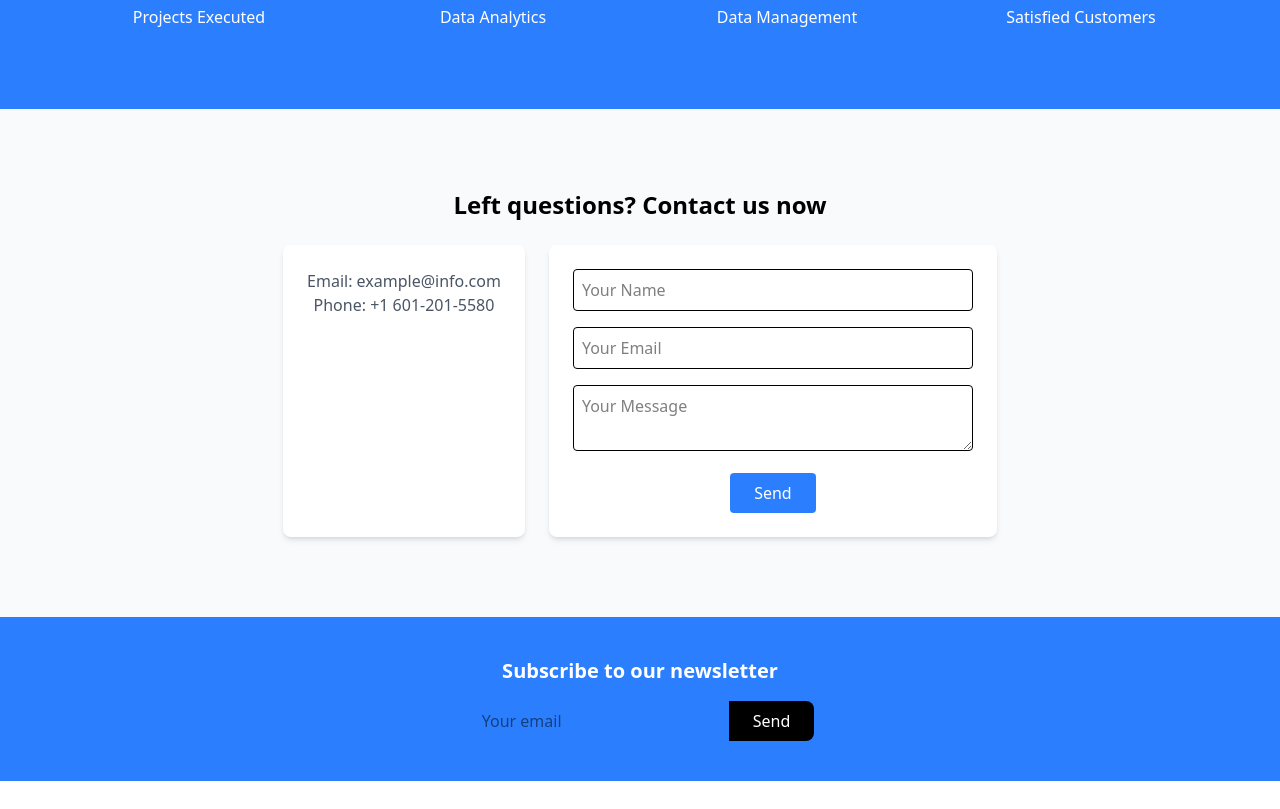
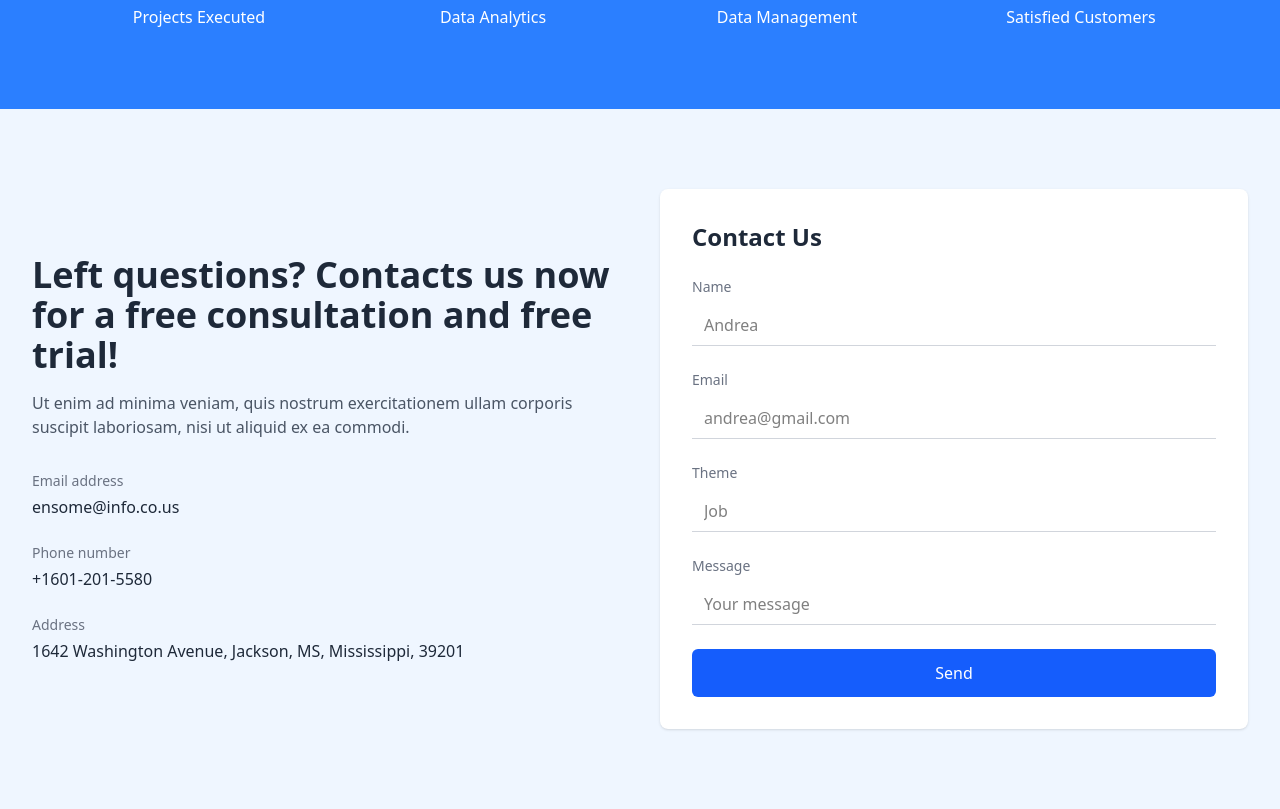
Before and after one commit to strdoffin/CodeKitWeb-045, a Next.js app in the folder frontend/: page /page1 in a window 1280 px wide. Shown: the part 3591-4400 px from the top of the page. Before the commit the page ends 4372 px from the top, so only its background shows below. Built offline with nearby package versions, Linux system fonts and the light colour scheme.

Commit message:
add pricetag

```diff
--- a/frontend/src/app/page1/page.tsx
+++ b/frontend/src/app/page1/page.tsx
@@ -322,32 +322,85 @@ export default function Home() {
             </section>
 
             {/* Contact Section */}
-            <section className="py-20 text-center">
-                <h2 className="text-2xl font-bold">Left questions? Contact us now</h2>
-                <div className="mt-6 flex flex-wrap justify-center gap-6">
-                    <div className="bg-white p-6 rounded-lg shadow-md max-w-md">
-                        <p className="text-gray-600">Email: example@info.com</p>
-                        <p className="text-gray-600">Phone: +1 601-201-5580</p>
-                    </div>
-                    <div className="bg-white p-6 rounded-lg shadow-md max-w-md">
-                        <form>
-                            <input type="text" placeholder="Your Name" className="w-full mb-4 p-2 border rounded" />
-                            <input type="email" placeholder="Your Email" className="w-full mb-4 p-2 border rounded" />
-                            <textarea placeholder="Your Message" className="w-full p-2 border rounded"></textarea>
-                            <button className="mt-4 bg-blue-500 text-white py-2 px-6 rounded">Send</button>
-                        </form>
+            <section className="py-20 bg-blue-50">
+                <div className="max-w-7xl mx-auto px-4 sm:px-6 lg:px-8">
+                    <div className="grid md:grid-cols-2 gap-10 items-center">
+                        {/* Left Column - Contact Information */}
+                        <div className="space-y-8">
+                            <div>
+                                <h2 className="text-4xl font-bold text-gray-800 mb-4">
+                                    Left questions? Contacts us now for a free consultation and free trial!
+                                </h2>
+                                <p className="text-gray-600 mb-8">
+                                    Ut enim ad minima veniam, quis nostrum exercitationem ullam corporis suscipit laboriosam, nisi
+                                    ut aliquid ex ea commodi.
+                                </p>
+                            </div>
+
+                            <div className="space-y-6">
+                                <div>
+                                    <p className="text-gray-500 text-sm mb-1">Email address</p>
+                                    <p className="text-gray-800 font-medium">ensome@info.co.us</p>
+                                </div>
+
+                                <div>
+                                    <p className="text-gray-500 text-sm mb-1">Phone number</p>
+                                    <p className="text-gray-800 font-medium">+1601-201-5580</p>
+                                </div>
+
+                                <div>
+                                    <p className="text-gray-500 text-sm mb-1">Address</p>
+                                    <p className="text-gray-800 font-medium">1642 Washington Avenue, Jackson, MS, Mississippi, 39201
+                                    </p>
+                                </div>
+                            </div>
+                        </div>
+
+                        {/* Right Column - Contact Form */}
+                        <div className="bg-white p-8 rounded-lg shadow-sm">
+                            <h3 className="text-2xl font-bold text-gray-800 mb-6">Contact Us</h3>
+
+                            <form className="space-y-6">
+                                <div>
+                                    <label htmlFor="name" className="block text-gray-500 text-sm mb-2">Name</label>
+                                    <input type="text" id="name"
+                                        className="w-full px-3 py-2 border-b border-gray-300 focus:outline-none focus:border-blue-500"
+                                        placeholder="Andrea" />
+                                </div>
+
+                                <div>
+                                    <label htmlFor="email" className="block text-gray-500 text-sm mb-2">Email</label>
+                                    <input type="email" id="email"
+                                        className="w-full px-3 py-2 border-b border-gray-300 focus:outline-none focus:border-blue-500"
+                                        placeholder="andrea@gmail.com" />
+                                </div>
+
+                                <div>
+                                    <label htmlFor="theme" className="block text-gray-500 text-sm mb-2">Theme</label>
+                                    <input type="text" id="theme"
+                                        className="w-full px-3 py-2 border-b border-gray-300 focus:outline-none focus:border-blue-500"
+                                        placeholder="Job" />
+                                </div>
+
+                                <div>
+                                    <label htmlFor="message" className="block text-gray-500 text-sm mb-2">Message</label>
+                                    <input type="text" id="message"
+                                        className="w-full px-3 py-2 border-b border-gray-300 focus:outline-none focus:border-blue-500"
+                                        placeholder="Your message" />
+                                </div>
+
+                                <button type="submit"
+                                    className="w-full bg-blue-600 hover:bg-blue-700 text-white font-medium py-3 px-6 rounded-md transition duration-300">
+                                    Send
+                                </button>
+                            </form>
+                        </div>
                     </div>
                 </div>
             </section>
 
             {/* Footer Section */}
-            <footer className="bg-blue-500 text-white py-10 text-center">
-                <h2 className="text-xl font-bold">Subscribe to our newsletter</h2>
-                <form className="mt-4 flex justify-center">
-                    <input type="email" className="px-4 py-2 rounded-l-lg text-black" placeholder="Your email" />
-                    <button className="bg-black px-6 py-2 rounded-r-lg">Send</button>
-                </form>
-            </footer>
+
         </div>
     </div>
   );
--- a/frontend/src/app/page3/page.tsx
+++ b/frontend/src/app/page3/page.tsx
@@ -2,12 +2,14 @@
 import Home3landing from './../../components/compage3/home3landing';
 import Stat3 from './../../components/compage3/stat3';
 import Usercomment3 from './../../components/compage3/usercomment3';
+import Pricetag from './../../components/compage3/Pricetag';
 export default function page() {
     return (
         <div>
             <Home3landing />
             <Stat3 />
             <Usercomment3 />
+            <Pricetag />
         </div>
     );
 }
--- a/frontend/src/components/compage1/usercomment.tsx
+++ b/frontend/src/components/compage1/usercomment.tsx
@@ -36,8 +36,8 @@ export default function UserComment() {
     <div className="container mx-auto px-4 py-12 relative">
       {/* Title + Navigation */}
       <div className="flex justify-between items-center mb-8">
-        <h2 className="text-2xl font-bold border-b-4 border-blue-600 inline-block">
-          What our customers say
+        <h2 className="text-2xl font-bold inline-block">
+          Trusted by the best in the business
         </h2>
         <div className="flex space-x-2">
           <button
--- /dev/null
+++ b/frontend/src/components/compage3/Pricetag.tsx
@@ -0,0 +1,7 @@
+export default function Pricetag() {
+  return (
+    <div className="container mx-auto px-24 py-40 relative">
+
+    </div>
+  )
+}
```
Also changed, not shown: frontend/src/components/compage3/stat3.tsx (+65 -18 lines), frontend/src/components/compage3/usercomment3.tsx (+41 -20 lines).
